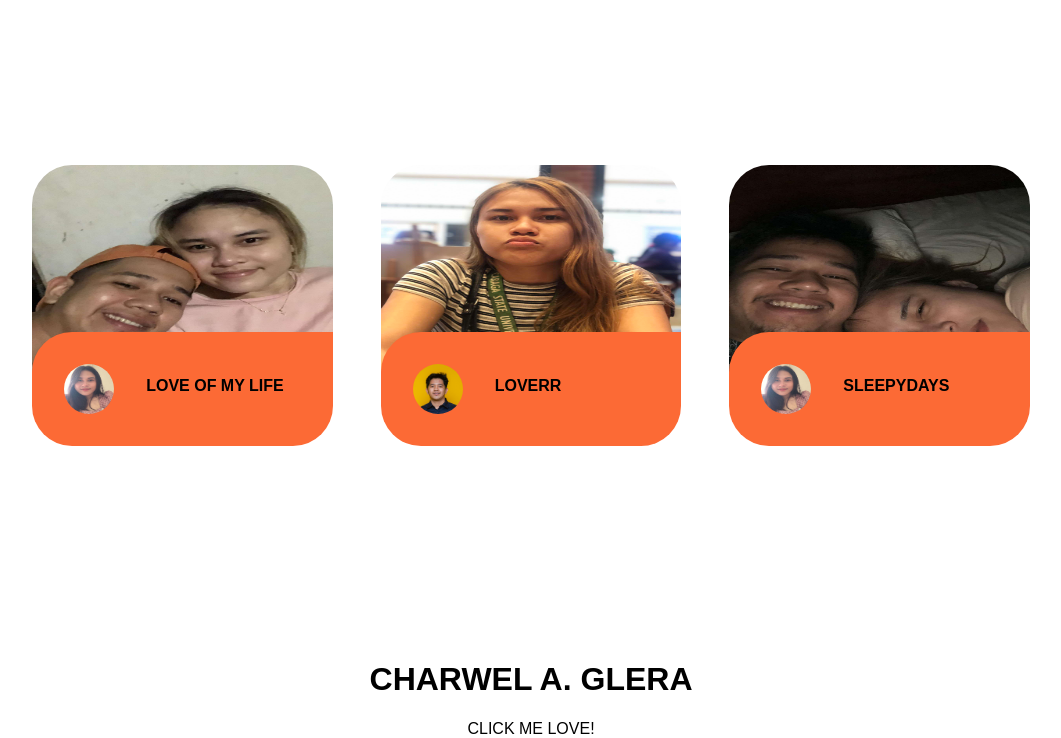
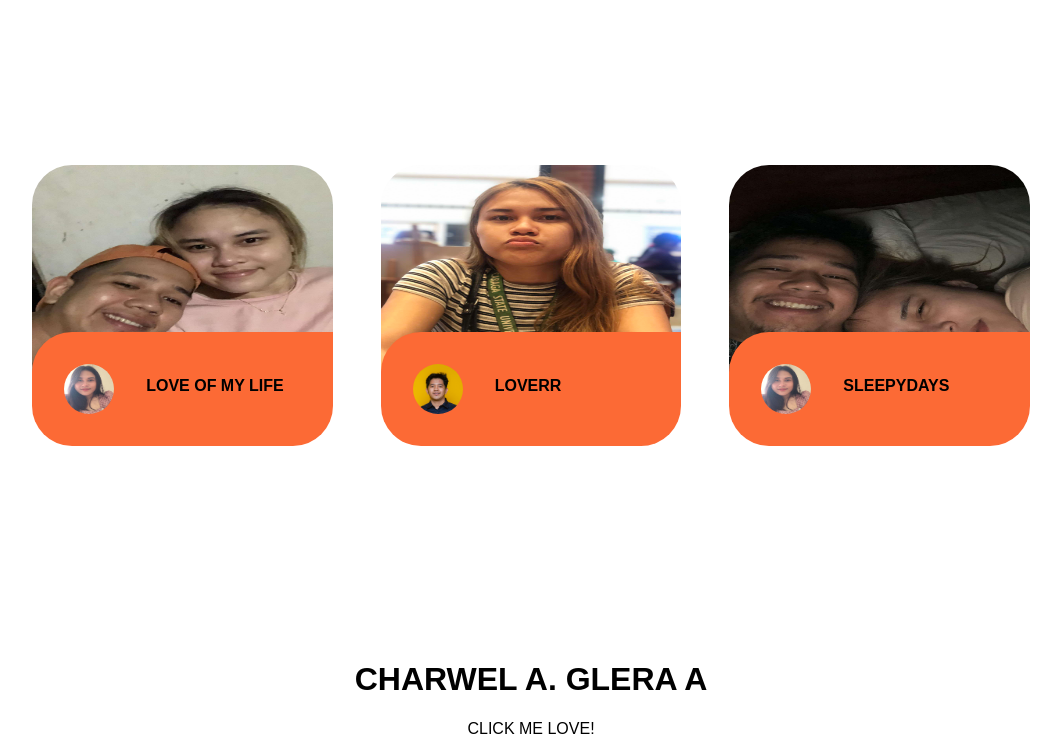
Before and after one commit to maiko-029/fresh-aug28, a plain HTML site: page index.html in a window 1280 px wide. Shown: the part 1223-1961 px from the top of the page, without its empty margins (109-1170 px from the left). Drawn offline with Linux system fonts and the light colour scheme.

Commit message:
Update index.html
TEST

```diff
--- a/index.html
+++ b/index.html
@@ -174,7 +174,7 @@
       <div class="message" id="message">
 
 
-        <h1>CHARWEL A. GLERA</h1>
+        <h1>CHARWEL A. GLERA A</h1>
         <p class="click" id="myBtn">CLICK ME LOVE!</p>
 
         <div id="myModal" class="modal">
```
